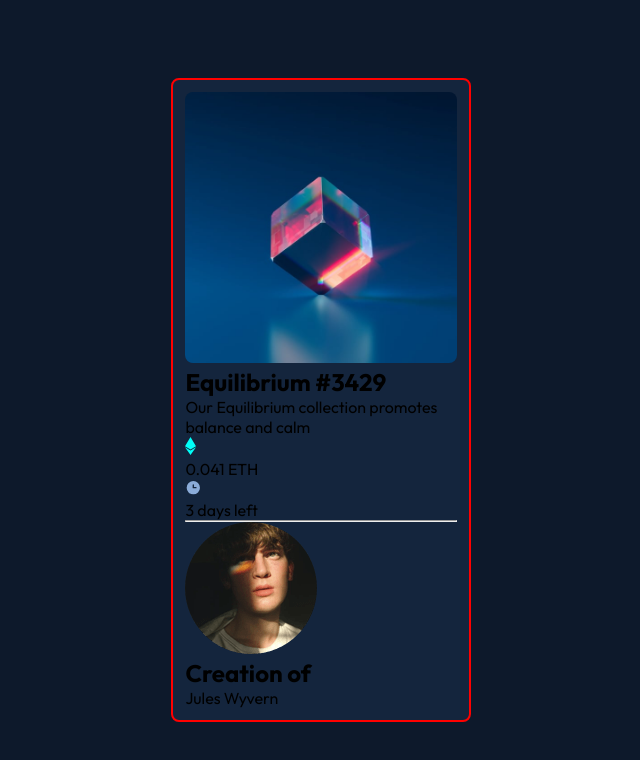
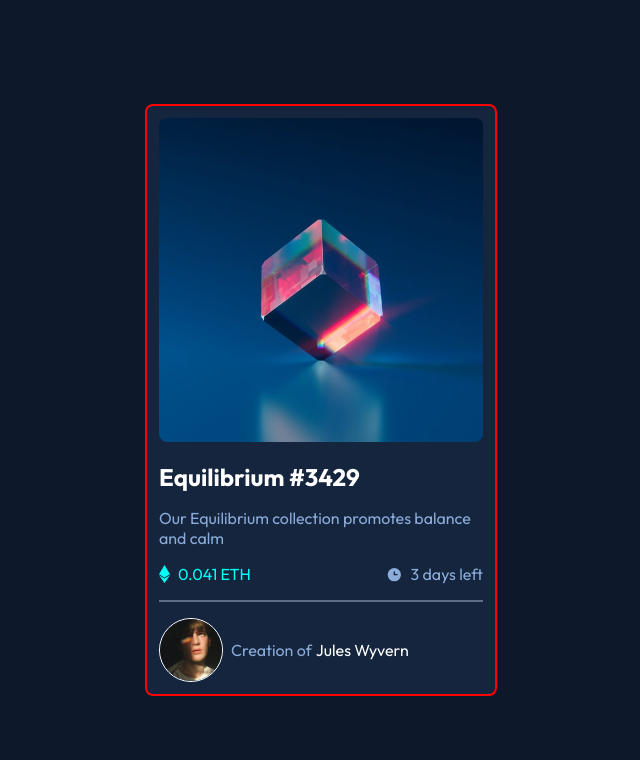
Before and after one commit to hilmi77/Solution-nft-preview-card-component-main-FEM, a plain HTML site: page index.html in a window 1280 px wide. Shown: the whole page, without its empty margins (319-959 px from the left). Drawn offline with Linux system fonts and the light colour scheme.

Commit message:
paragraph and other specialities created

```diff
--- a/index.html
+++ b/index.html
@@ -35,8 +35,8 @@
     <main class="card">
       <section class="content">
         <img src="./images/image-equilibrium.jpg" alt="equilibrium" class="equilibrium"/>
-        <h1>Equilibrium #3429</h1>
-        <p>Our Equilibrium collection promotes balance and calm</p>
+        <h1 class="title">Equilibrium #3429</h1>
+        <p class="description">Our Equilibrium collection promotes balance and calm</p>
         <div class="etherium-and-date">
           <div class="etherium">
             <img src="./images/icon-ethereum.svg" alt="etherium" />
@@ -49,9 +49,9 @@
         </div>
         <hr />
         <div class="owner">
-          <img src="./images/image-avatar.png" alt="avatar" />
+          <img src="./images/image-avatar.png" alt="avatar" class="avatar"/>
           <div class="owner-info">
-            <h2 class="first_part">Creation of</h2>
+            <p class="first_part">Creation of</p>
             <p class="name">Jules Wyvern</p>
           </div>
       </section>
--- a/styles.css
+++ b/styles.css
@@ -13,7 +13,7 @@ body {
 }
 
 .card {
-  max-width: 18.7rem;
+  max-width: 22rem;
   width: 100%;
   background-color: hsl(216, 50%, 16%);
   margin-block: auto;
@@ -29,3 +29,67 @@ body {
   width: 100%;
   border-radius: 0.5rem;
 }
+
+.content h1 {
+  color: hsl(0, 0%, 100%);
+  font-size: 1.5rem;
+  margin-top: 1rem;
+}
+.description {
+  color: hsl(215, 51%, 70%);
+  margin-top: 1rem;
+  font-size: 1rem;
+}
+.etherium-and-date {
+  display: flex;
+  justify-content: space-between;
+  margin-top: 1rem;
+}
+.etherium {
+  display: flex;
+  gap: 0.5rem;
+  align-items: center;
+}
+.number {
+  color: hsl(178, 100%, 50%);
+  font-size: 1rem;
+}
+
+.date {
+  display: flex;
+  gap: 0.5rem;
+  align-items: center;
+}
+.text {
+  color: hsl(215, 51%, 70%);
+  font-size: 1rem;
+}
+hr {
+  margin-top: 1rem;
+  border: 0.5px solid hsl(217, 16%, 45%);
+}
+
+.owner {
+  display: flex;
+  align-items: center;
+  gap: 0.5rem;
+  margin-top: 1rem;
+}
+
+.avatar {
+  width: 4rem;
+  height: 4rem;
+  border-radius: 50%;
+  border: 0.25px solid white;
+}
+.owner-info {
+  display: flex;
+  align-items: center;
+  gap: 0.25rem;
+}
+.first_part {
+  color: hsl(215, 51%, 70%);
+}
+.name {
+  color: hsl(0, 0%, 100%);
+}
```
